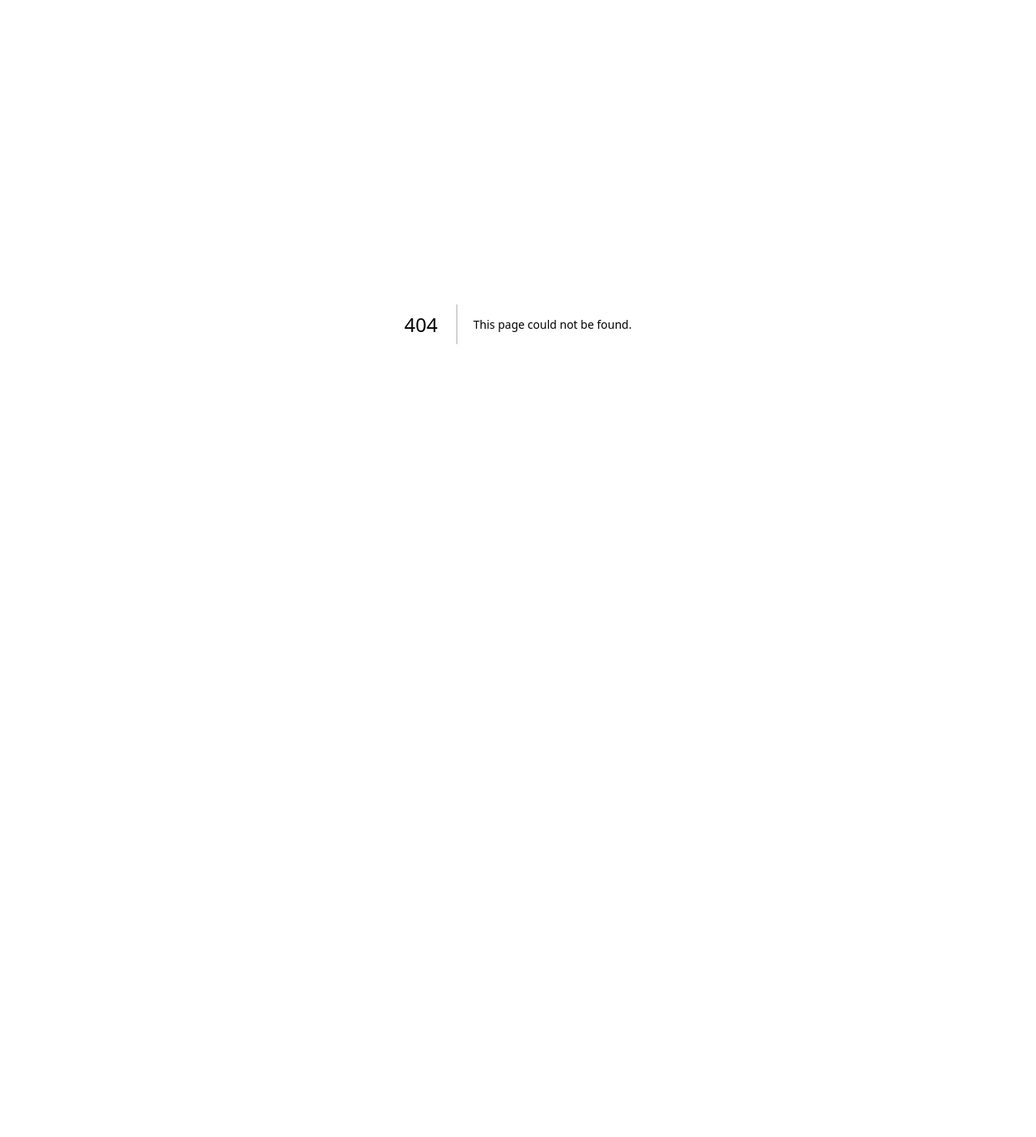
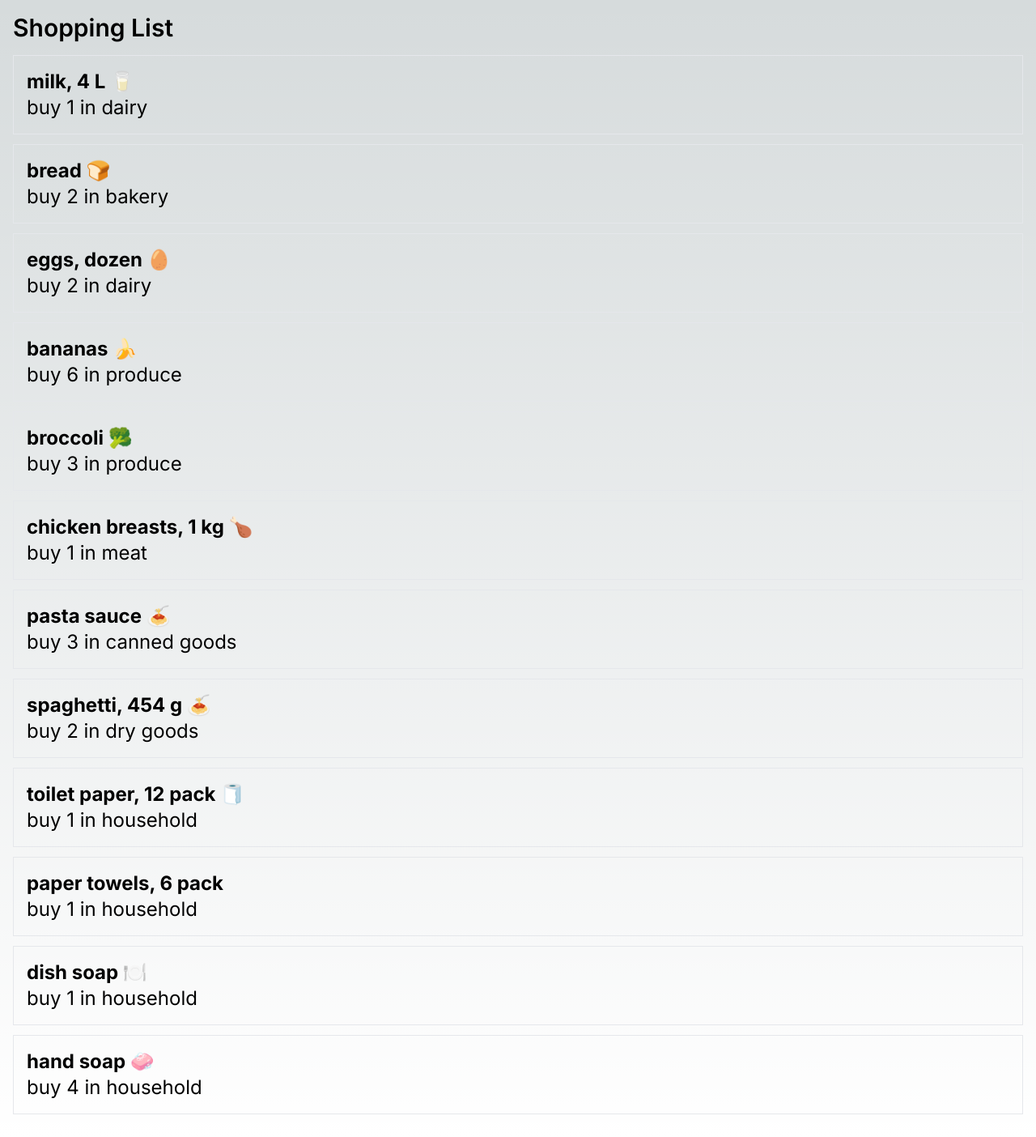
Before and after one commit to Esakmehari/cprg306-assignments, a Next.js app: page /week-3 in a window 1280 px wide. Before the commit this address had no page. Shown: the whole page at 81% size. Before the commit the page ends 800 px from the top, so only its background shows below. Built offline with nearby package versions, Linux system fonts and the light colour scheme.

Commit message:
This is the addition of my week-3assignment

```diff
--- a/app/page.js
+++ b/app/page.js
@@ -4,7 +4,9 @@ export default function Page() {
     <main>
       <h1>CPRG 306: Web Development 2 - Assignments</h1>
       <p>
-        <Link href="/week-2">Week 2 Assignment</Link>
+        <Link href="/week-2">Week 2 Assignment</Link><br/>
+        <Link href="/week-3">Week 3 Assignment</Link>
+
       </p>
     </main>
   );
--- /dev/null
+++ b/app/week-3/item-list.js
@@ -0,0 +1,96 @@
+import Item from './item';
+
+
+const item1 = {
+  name: "milk, 4 L 🥛",
+  quantity: 1,
+  category: "dairy",
+};
+
+const item2 = {
+  name: "bread 🍞",
+  quantity: 2,
+  category: "bakery",
+};
+
+const item3 = {
+  name: "eggs, dozen 🥚",
+  quantity: 2,
+  category: "dairy",
+};
+
+const item4 = {
+  name: "bananas 🍌",
+  quantity: 6,
+  category: "produce",
+};
+
+const item5 = {
+  name: "broccoli 🥦",
+  quantity: 3,
+  category: "produce",
+};
+
+const item6 = {
+  name: "chicken breasts, 1 kg 🍗",
+  quantity: 1,
+  category: "meat",
+};
+
+const item7 = {
+  name: "pasta sauce 🍝",
+  quantity: 3,
+  category: "canned goods",
+};
+
+const item8 = {
+  name: "spaghetti, 454 g 🍝",
+  quantity: 2,
+  category: "dry goods",
+};
+
+const item9 = {
+  name: "toilet paper, 12 pack 🧻",
+  quantity: 1,
+  category: "household",
+};
+
+const item10 = {
+  name: "paper towels, 6 pack",
+  quantity: 1,
+  category: "household",
+};
+
+const item11 = {
+  name: "dish soap 🍽️",
+  quantity: 1,
+  category: "household",
+};
+
+const item12 = {
+  name: "hand soap 🧼",
+  quantity: 4,
+  category: "household",
+};
+
+
+function ItemList() {
+  return (
+    <ul>
+      <Item name={item1.name} quantity={item1.quantity} category={item1.category} />
+      <Item name={item2.name} quantity={item2.quantity} category={item2.category} />
+      <Item name={item3.name} quantity={item3.quantity} category={item3.category} />
+      <Item name={item4.name} quantity={item4.quantity} category={item4.category} />
+      <Item name={item5.name} quantity={item5.quantity} category={item5.category} />
+      <Item name={item6.name} quantity={item6.quantity} category={item6.category} />
+      <Item name={item7.name} quantity={item7.quantity} category={item7.category} />
+      <Item name={item8.name} quantity={item8.quantity} category={item8.category} />
+      <Item name={item9.name} quantity={item9.quantity} category={item9.category} />
+      <Item name={item10.name} quantity={item10.quantity} category={item10.category} />
+      <Item name={item11.name} quantity={item11.quantity} category={item11.category} />
+      <Item name={item12.name} quantity={item12.quantity} category={item12.category} />
+    </ul>
+  );
+}
+
+export default ItemList;
--- /dev/null
+++ b/app/week-3/item.js
@@ -0,0 +1,10 @@
+
+function Item({ name, quantity, category }) {
+    return (
+      <li className="border p-4 my-3">
+        <strong>{name}</strong> <br/> buy {quantity} in {category}
+      </li>
+    );
+  }
+
+  export default Item;
--- /dev/null
+++ b/app/week-3/page.js
@@ -0,0 +1,12 @@
+import ItemList from './item-list'; // Import other components as needed
+
+function Page() {
+  return (
+    <main className="text-2xl bg-black-100 min-h-screen p-4">
+      <h1 className="text-3xl font-semibold mb-4">Shopping List</h1>
+      <ItemList />
+    </main>
+  );
+}
+
+export default Page;
```
